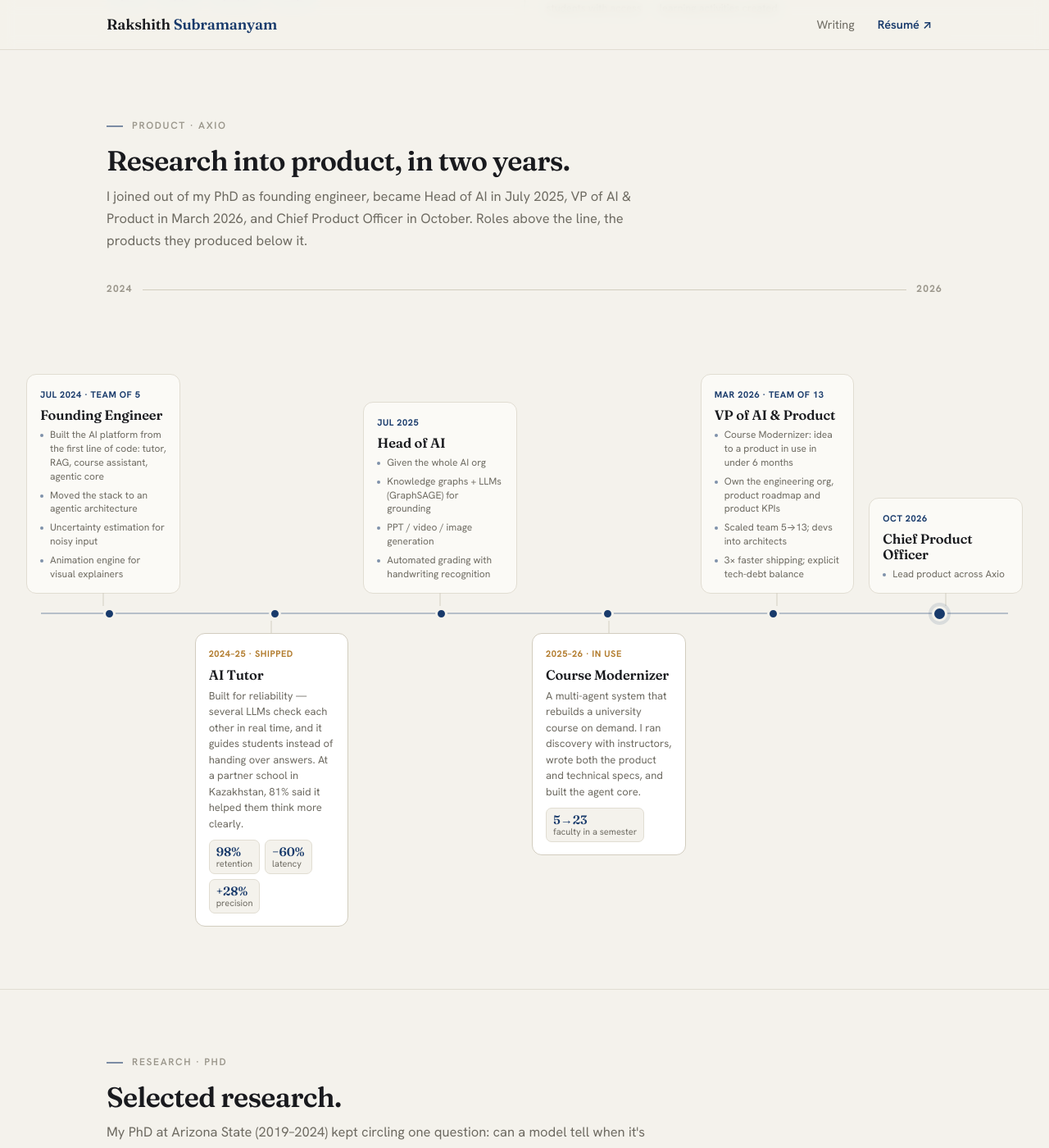
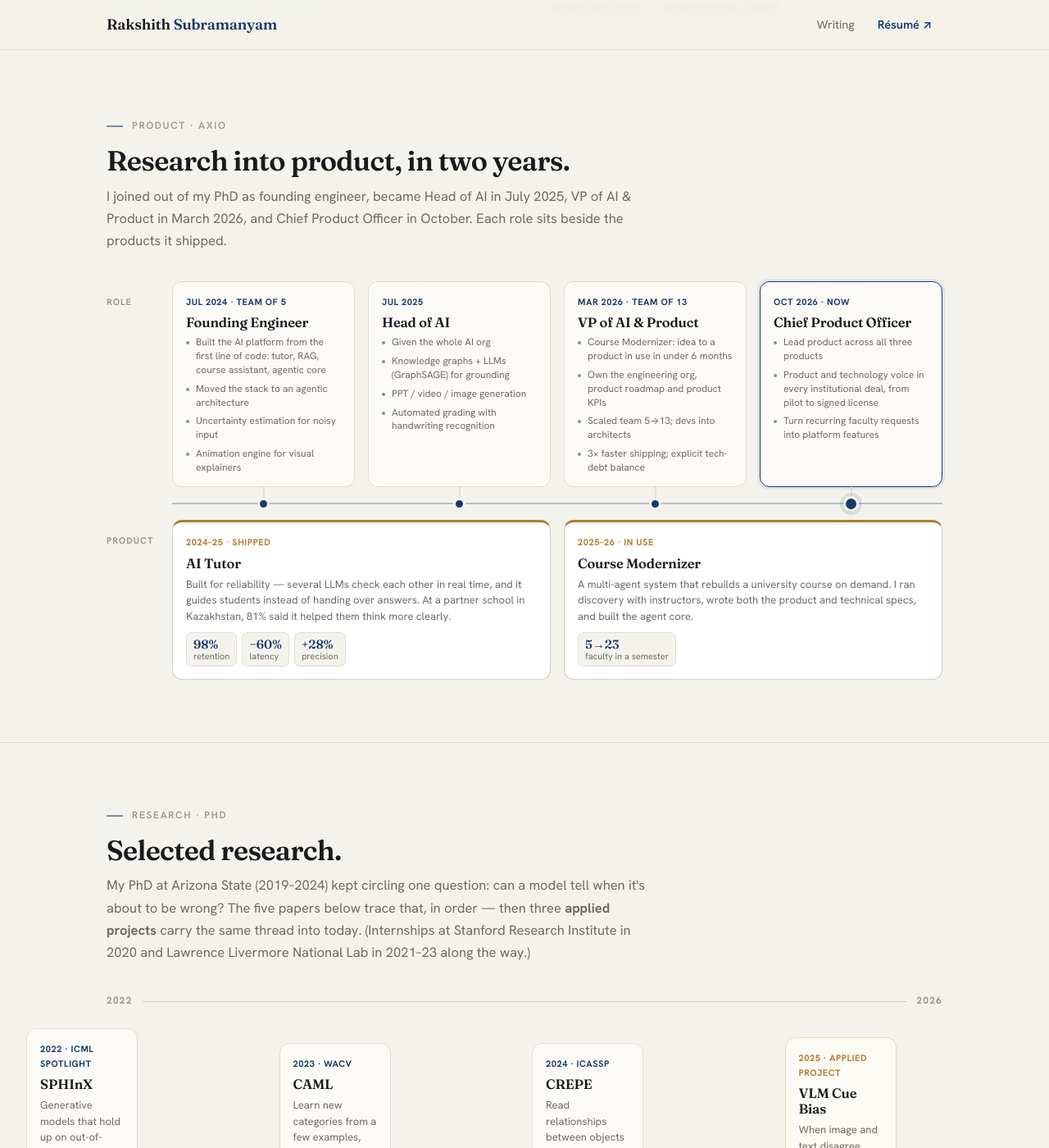
Before and after one commit to Rakshith-2905/portfolio, a Jekyll site: the page built from index.html, in a window 1280 px wide and 1400 px high, scrolled down 906 px. Shown: the whole window at 82% size. Built offline with Jekyll 4.4.1, drawn with Linux system fonts in a browser that asks for light colours; some of the changed text lies outside the part shown.

Commit message:
Redesign Axio timeline: roles row, products below; add Head of AI
Co-Authored-By: Claude Opus 5.5 <noreply@anthropic.com>

```diff
--- a/assets/css/main.css
+++ b/assets/css/main.css
@@ -395,3 +395,20 @@ footer.foot{border-top:1px solid var(--line); padding:38px 0; margin-top:30px; b
 .timeline.n6{grid-template-columns:repeat(6,1fr)}
 .timeline.n6 .axis{grid-template-columns:repeat(6,1fr)}
 @media(max-width:820px){ .timeline.n6{display:block; grid-template-columns:none; grid-template-rows:none; padding-left:26px; margin-top:8px} }
+
+/* Lanes timeline: roles on top, products below, 4 role columns */
+.timeline.lanes{grid-template-columns:64px repeat(4,1fr); grid-template-rows:auto 40px auto; column-gap:16px; margin-top:10px}
+.timeline.lanes .lane-lbl{grid-column:1; font-size:11px; font-weight:700; letter-spacing:.1em; text-transform:uppercase; color:var(--faint); padding-top:16px}
+.timeline.lanes .lane-lbl[style*="grid-row:1"]{align-self:start}
+.timeline.lanes .tcard.up{align-self:stretch}
+.timeline.lanes .axis{grid-column:2/-1; grid-template-columns:repeat(4,1fr); column-gap:16px}
+.timeline.lanes .axis::before{left:0; right:0}
+.timeline.lanes .tcard.down::after{display:none}
+.timeline.lanes .tcard.prod{border-top:3px solid var(--gold)}
+.timeline.lanes .tcard.now{border-color:var(--navy); box-shadow:0 0 0 3px rgba(24,58,107,.08)}
+.timeline.lanes .tcard.prod .tdesc{max-width:60ch}
+@media(max-width:820px){
+  .timeline.lanes{display:block; padding-left:26px; margin-top:8px}
+  .timeline.lanes .lane-lbl{display:none}
+  .timeline.lanes .tcard.prod{border-top-width:3px}
+}
--- a/index.html
+++ b/index.html
@@ -54,11 +54,12 @@ layout: default
       <div class="sec-head">
         <div class="eyebrow">Product · Axio</div>
         <h2>Research into product, in two years.</h2>
-        <p class="tl-story">I joined out of my PhD as founding engineer, became Head of AI in July 2025, VP of AI &amp; Product in March 2026, and Chief Product Officer in October. Roles above the line, the products they produced below it.</p>
+        <p class="tl-story">I joined out of my PhD as founding engineer, became Head of AI in July 2025, VP of AI &amp; Product in March 2026, and Chief Product Officer in October. Each role sits beside the products it shipped.</p>
       </div>
-      <div class="tl-caption">2024 <span class="ln"></span> 2026</div>
-      <div class="timeline n6 wide">
-        <div class="tcard up" style="grid-column:1">
+      <div class="timeline lanes">
+        <div class="lane-lbl" style="grid-row:1">Role</div>
+        <div class="lane-lbl" style="grid-row:3">Product</div>
+        <div class="tcard up" style="grid-column:2">
           <div class="tdate">Jul 2024 · team of 5</div>
           <p class="trole">Founding Engineer</p>
           <ul class="tbul">
@@ -68,7 +69,7 @@ layout: default
             <li>Animation engine for visual explainers</li>
           </ul>
         </div>
-        <div class="tcard down prod" style="grid-column:2">
+        <div class="tcard down prod" style="grid-column:2/4">
           <div class="tdate">2024–25 · shipped</div>
           <p class="trole">AI Tutor</p>
           <p class="tdesc">Built for reliability — several LLMs check each other in real time, and it guides students instead of handing over answers. At a partner school in Kazakhstan, 81% said it helped them think more clearly.</p>
@@ -88,7 +89,7 @@ layout: default
             <li>Automated grading with handwriting recognition</li>
           </ul>
         </div>
-        <div class="tcard down prod" style="grid-column:4">
+        <div class="tcard down prod" style="grid-column:4/6">
           <div class="tdate">2025–26 · in use</div>
           <p class="trole">Course Modernizer</p>
           <p class="tdesc">A multi-agent system that rebuilds a university course on demand. I ran discovery with instructors, wrote both the product and technical specs, and built the agent core.</p>
@@ -96,7 +97,7 @@ layout: default
             <span class="tstat"><b>5→23</b>faculty in a semester</span>
           </div>
         </div>
-        <div class="tcard up" style="grid-column:5">
+        <div class="tcard up" style="grid-column:4">
           <div class="tdate">Mar 2026 · team of 13</div>
           <p class="trole">VP of AI &amp; Product</p>
           <ul class="tbul">
@@ -106,15 +107,17 @@ layout: default
             <li>3× faster shipping; explicit tech-debt balance</li>
           </ul>
         </div>
-        <div class="tcard up" style="grid-column:6">
-          <div class="tdate">Oct 2026</div>
+        <div class="tcard up now" style="grid-column:5">
+          <div class="tdate">Oct 2026 · now</div>
           <p class="trole">Chief Product Officer</p>
           <ul class="tbul">
-            <li>Lead product across Axio</li>
+            <li>Lead product across all three products</li>
+            <li>Product and technology voice in every institutional deal, from pilot to signed license</li>
+            <li>Turn recurring faculty requests into platform features</li>
           </ul>
         </div>
         <div class="axis">
-          <span class="dot"></span><span class="dot"></span><span class="dot"></span><span class="dot"></span><span class="dot"></span><span class="dot big"></span>
+          <span class="dot"></span><span class="dot"></span><span class="dot"></span><span class="dot big"></span>
         </div>
       </div>
     </div>
```
Also changed, not shown: other parts of index.html (+1 -1 lines).
